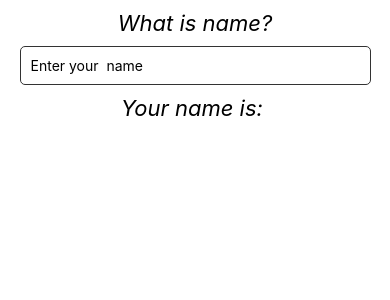
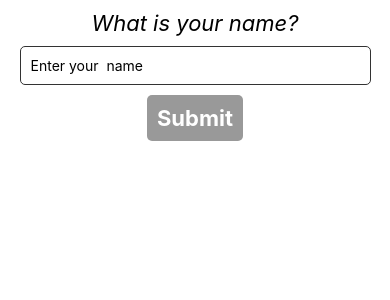
Before and after one commit to Brilliant-Atosam/react-native-zero2hero, a React Native app: screen / in a window 390 px wide. Shown: the top 300 px of the page. Built offline with nearby package versions, Linux system fonts and the light colour scheme.

Commit message:
alert/toast

```diff
--- a/App.js
+++ b/App.js
@@ -1,56 +1,113 @@
-import React,{useState} from 'react';
+import React, {useState} from 'react';
 import {
+  Alert,
   Button,
   FlatList,
+  Pressable,
   RefreshControl,
   ScrollView,
   SectionList,
   StyleSheet,
   Text,
   TextInput,
+  ToastAndroid,
+  TouchableOpacity,
   View,
 } from 'react-native';
 
 const App = () => {
-const [name, setName] = useState('')
+  const [name, setName] = useState('');
+  const [submitted, setSubmitted] = useState(false);
+  const onSubmit = () => {
+    if (name.length > 3) {
+      setSubmitted(!submitted);
+    } else {
+      ToastAndroid.showWithGravity(
+        'Name must be at least 4 characters long!',
+        ToastAndroid.LONG,
+        ToastAndroid.CENTER,
+      );
+    }
+    // name.length > 3
+    //   ? setSubmitted(!submitted)
+    //   : ToastAndroid.showWithGravityAndOffset(
+    //       'Name must be at least 4 characters long!',
+    //       ToastAndroid.LONG,
+    //       ToastAndroid.TOP,
+    //       100,
+    //       100,
+    //     );
+    // Alert.alert(
+    //     'Warning',
+    //     'Name must be at least 4 characters long',
+    //     [
+    //       {
+    //         text: 'Do not show again',
+    //         onPress: () => console.warn('Do not show again pressed'),
+    //       },
+    //       {text: 'Cancel', onPress: () => console.warn('Cancel pressed')},
+    //       {text: 'OK', onPress: () => console.warn('OK pressed')},
+    //     ],
+    //     {cancelable: true, onDismiss: () => console.warn('Dismissed!')},
+    //   );
+  };
   return (
     <View style={styles.body}>
-    <Text style={styles.text}>What is name?</Text>
+      <Text style={styles.text}>What is your name?</Text>
       <TextInput
         style={styles.input}
-    placeholder='Enter your  name'
-    onChangeText={value=>setName(value)}
+        placeholder="Enter your  name"
+        onChangeText={value => setName(value)}
+        value={name}
         // editable={false}
         // maxLength={3}
         // multiline
         // keyboardType= 'phone-pad'
       />
-    <Text style={styles.text}>Your name is: {name}</Text>
-
+      {/* <Button title={submitted? 'clear':'Submit'} onPress={onSubmit} /> */}
+      {/* <Pressable onPress={onSubmit}>
+      <Text style={styles.btn}>{submitted? 'clear':'Submit'}</Text>
+    </Pressable> */}
+      <TouchableOpacity
+        onPress={onSubmit}
+        activeOpacity={0.6}
+        // delayLongPress={1000}
+        hitSlop={{top: 10, bottom: 10, left: 10, right: 10}}>
+        <Text style={styles.btn}>{submitted ? 'clear' : 'Submit'}</Text>
+      </TouchableOpacity>
+      {submitted && <Text style={styles.text}>Your name is: {name}</Text>}
     </View>
   );
 };
 
 const styles = StyleSheet.create({
- body:{
+  body: {
     flex: 1,
     flexDirection: 'column',
-alignItems: 'center'
+    alignItems: 'center',
   },
- text:{
+  text: {
     color: '#000',
     fontSize: 22,
     fontStyle: 'italic',
-  margin: 10
-
+    margin: 10,
   },
- input:{
+  input: {
     borderWidth: 1,
     width: '90%',
     borderColor: '#333',
     padding: 10,
-borderRadius: 5
- }
+    borderRadius: 5,
+    marginBottom: 10,
+  },
+  btn: {
+    padding: 10,
+    backgroundColor: '#999',
+    fontSize: 22,
+    borderRadius: 5,
+    color: 'white',
+    fontWeight: 'bold',
+  },
 });
 
 export default App;
```
Lines whose indentation alone changed are shown as unchanged.
